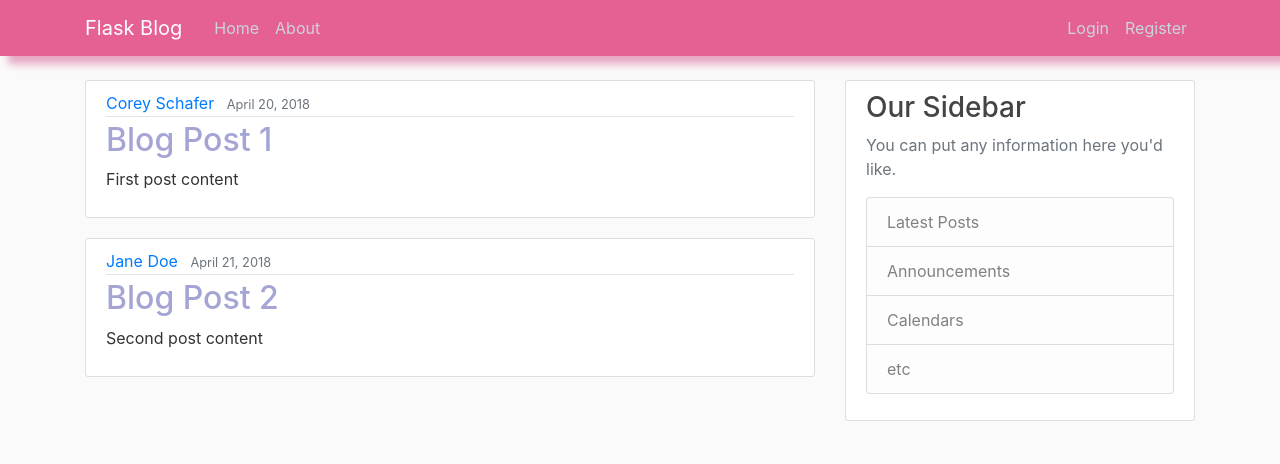
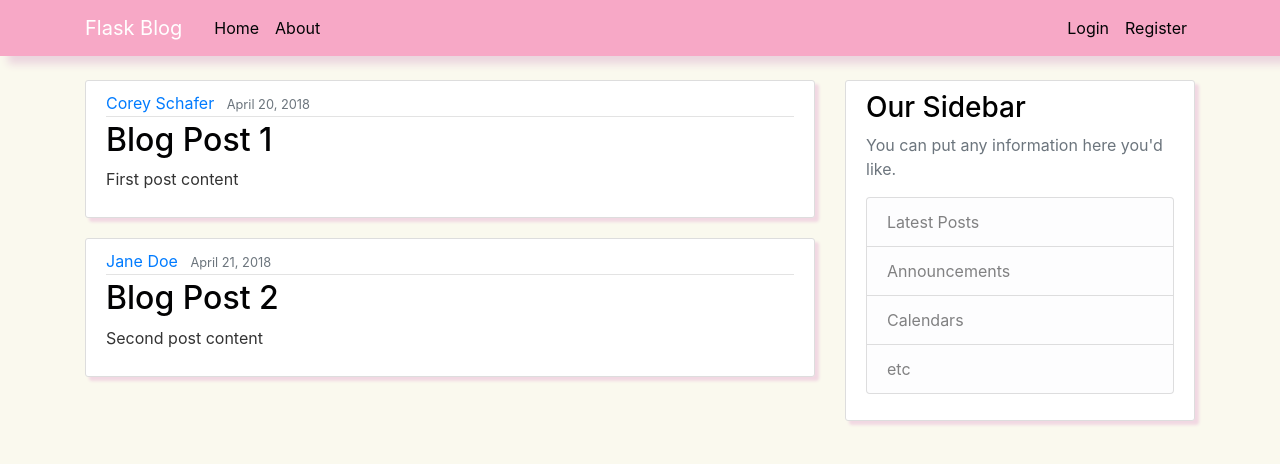
Before and after one commit to BilalMlym/flask_blog, a Flask app: page / in a window 1280 px wide. Shown: the top 464 px of the page. Run offline with Flask 2, Linux system fonts and the light colour scheme; some libraries are stand-ins or nearby versions.

Commit message:
processing 6th lesson

```diff
--- /dev/null
+++ b/App/routes.py
@@ -0,0 +1,58 @@
+from flask import render_template, url_for, flash, redirect
+from App import app, bcrypt, db
+from App.forms import RegistrationForm, LoginForm
+from App.models import User, Post
+
+
+
+posts = [
+    {
+        'author': 'Corey Schafer',
+        'title': 'Blog Post 1',
+        'content': 'First post content',
+        'date_posted': 'April 20, 2018'
+    },
+    {
+        'author': 'Jane Doe',
+        'title': 'Blog Post 2',
+        'content': 'Second post content',
+        'date_posted': 'April 21, 2018'
+    }
+]
+
+
+@app.route("/")
+@app.route("/home")
+def home():
+
+    return render_template('home.html', posts=posts)
+
+
+@app.route("/about")
+def about():
+    return render_template('about.html', title='About')
+
+
+@app.route("/register", methods=['GET', 'POST'])
+def register():
+    form = RegistrationForm()
+    if form.validate_on_submit():
+        hashed_password = bcrypt.generate_password_hash(form.password.data).decode('utf-8')
+        user = User(username=form.username.data, email=form.email.data, password=hashed_password)
+        db.session.add(user)
+        db.session.commit()
+        flash('Your Account Has Been Created! You are now able to login', 'success')
+        return redirect(url_for('login'))
+    return render_template('register.html', title='Register', form=form)
+
+
+@app.route("/login", methods=['GET', 'POST'])
+def login():
+    form = LoginForm()
+    if form.validate_on_submit():
+        if form.email.data == 'admin@blog.com' and form.password.data == 'password':
+            flash('You have been logged in!', 'success')
+            return redirect(url_for('home'))
+        else:
+            flash('Login Unsuccessful. Please check username and password', 'danger')
+    return render_template('login.html', title='Login', form=form)
--- a/static/main.css
+++ b/App/static/main.css
@@ -1,24 +1,25 @@
 body {
-  background: #fafafa;
+  background: rgb(250, 249, 238);
   color: #333333;
   margin-top: 5rem;
 }
 
 h1, h2, h3, h4, h5, h6 {
-  color: #444444;
+  color: #000000;
 }
 
 .bg-steel {
-  background-color: #e56093;
-  box-shadow: 8px 8px 8px #e6a5c1;
+  background-color: #f7a8c6;
+  box-shadow: 8px 8px 8px #ebd5de;
 }
 
 .site-header .navbar-nav .nav-link {
-  color: #cbd5db;
+  color: #020405;
 }
 
+
 .site-header .navbar-nav .nav-link:hover {
-  color: #ffffff;
+  color: #080606;
 }
 
 .site-header .navbar-nav .nav-link.active {
@@ -31,10 +32,11 @@ h1, h2, h3, h4, h5, h6 {
   border: 1px solid #dddddd;
   border-radius: 3px;
   margin-bottom: 20px;
+  box-shadow: 4px 4px 3px #f1d8e2;
 }
 
 .article-title {
-  color: #a4a5d4;
+  color: #020203;
 }
 
 a.article-title:hover {
--- a/templates/layout.html
+++ b/App/templates/layout.html
@@ -15,7 +15,7 @@
   {% if title %}
   <title>Flask Blog - {{ title }}</title>
   {% else %}
-  <title>Flask Blog</title>
+  <title class="title1">Flask Blog</title>
   {% endif %}
 </head>
 
--- a/app.py
+++ /dev/null
@@ -1,183 +0,0 @@
-# from datetime import datetime
-# from flask import Flask, render_template, url_for, flash, redirect
-# from flask_sqlalchemy import SQLAlchemy
-# from forms import RegistrationForm, LoginForm
-
-# app = Flask(__name__)
-# app.config['SQLALCHEMY_DATABASE_URI'] = 'sqlite:///site.db'
-# app.config['SECRET_KEY'] = '5791628bb0b13ce0c676dfde280ba245'
-# db = SQLAlchemy(app)
-
-
-# class User(db.Model):
-#     id = db.Column(db.Integer, primary_key=True)
-#     username = db.Column(db.String(20), unique=True, nullable=False)
-#     email = db.Column(db.String(120), unique=True, nullable=False)
-#     file_image = db.Column(
-#         db.String(20), default='default.jpg', nullable=False
-#     )
-#     password = db.Column(db.String(60), nullable=False)
-#     posts = db.relationship('Post', backref='author', lazy=True)
-
-#     def __repr__(self) -> str:
-#         return f"User('{self.username}','{self.email}')"
-
-
-# class Post(db.Model):
-#     id = db.Column(db.Integer, primary_key=True)
-#     title = db.Column(db.String(100), nullable=False)
-#     date_posted = db.Column(
-#         db.DateTime, nullable=False, default=datetime.utcnow)
-#     content = db.Column(db.Text, nullable=False)
-#     user_id = db.Column(db.Integer,db.ForeignKey('user.id', nullable=False))
-
-#     def __repr__(self) -> str:
-#         return f"Post('{self.title}','{self.date_posted}')"
-
-
-# posts = [
-#     {
-#         'author': 'Corey Schafer',
-#         'title': 'Blog Post 1',
-#         'content': 'First post content',
-#         'date_posted': 'April 20, 2018',
-#     },
-#     {
-#         'author': 'Jane Doe',
-#         'title': 'Blog Post 2',
-#         'content': 'Second post content',
-#         'date_posted': 'April 21, 2018',
-#     },
-# ]
-
-
-# @app.route("/")
-# @app.route("/home")
-# def home():
-#     return render_template('home.html', posts=posts)
-
-
-# @app.route("/about")
-# def about():
-#     return render_template('about.html', title='About')
-
-
-# @app.route("/register", methods=['GET', 'POST'])
-# def register():
-#     form = RegistrationForm()
-#     if form.validate_on_submit():
-#         flash(f'Account created for {form.username.data}!', 'success')
-#         return redirect(url_for('home'))
-#     return render_template('register.html', title='Register', form=form)
-
-
-# @app.route("/login", methods=['GET', 'POST'])
-# def login():
-#     form = LoginForm()
-#     if form.validate_on_submit():
-#         if (
-#             form.email.data == 'admin@blog.com'
-#             and form.password.data == 'password'
-#         ):
-#             flash('You have been logged in!', 'success')
-#             return redirect(url_for('home'))
-#         else:
-#             flash(
-#                 'Login Unsuccessful. Please check username and password',
-#                 'danger',
-#             )
-#     return render_template('login.html', title='Login', form=form)
-
-
-# if __name__ == '__main__':
-#     app.run(debug=True)
-
-
-
-
-
-from datetime import datetime
-from flask import Flask, render_template, url_for, flash, redirect
-from flask_sqlalchemy import SQLAlchemy
-from forms import RegistrationForm, LoginForm
-
-app = Flask(__name__)
-app.config['SQLALCHEMY_DATABASE_URI'] = 'sqlite:///site.db'
-app.config['SECRET_KEY'] = '5791628bb0b13ce0c676dfde280ba245'
-
-db = SQLAlchemy(app)
-
-
-class User(db.Model):
-    id = db.Column(db.Integer, primary_key=True)
-    username = db.Column(db.String(20), unique=True, nullable=False)
-    email = db.Column(db.String(120), unique=True, nullable=False)
-    image_file = db.Column(db.String(20), nullable=False, default='default.jpg')
-    password = db.Column(db.String(60), nullable=False)
-    posts = db.relationship('Post', backref='author', lazy=True)
-
-    def __repr__(self):
-        return f"User('{self.username}', '{self.email}', '{self.image_file}')"
-
-
-class Post(db.Model):
-    id = db.Column(db.Integer, primary_key=True)
-    title = db.Column(db.String(100), nullable=False)
-    date_posted = db.Column(db.DateTime, nullable=False, default=datetime.utcnow)
-    content = db.Column(db.Text, nullable=False)
-    user_id = db.Column(db.Integer, db.ForeignKey('user.id'), nullable=False)
-
-    def __repr__(self):
-        return f"Post('{self.title}', '{self.date_posted}')"
-
-
-posts = [
-    {
-        'author': 'Corey Schafer',
-        'title': 'Blog Post 1',
-        'content': 'First post content',
-        'date_posted': 'April 20, 2018'
-    },
-    {
-        'author': 'Jane Doe',
-        'title': 'Blog Post 2',
-        'content': 'Second post content',
-        'date_posted': 'April 21, 2018'
-    }
-]
-
-
-@app.route("/")
-@app.route("/home")
-def home():
-    return render_template('home.html', posts=posts)
-
-
-@app.route("/about")
-def about():
-    return render_template('about.html', title='About')
-
-
-@app.route("/register", methods=['GET', 'POST'])
-def register():
-    form = RegistrationForm()
-    if form.validate_on_submit():
-        flash(f'Account created for {form.username.data}!', 'success')
-        return redirect(url_for('home'))
-    return render_template('register.html', title='Register', form=form)
-
-
-@app.route("/login", methods=['GET', 'POST'])
-def login():
-    form = LoginForm()
-    if form.validate_on_submit():
-        if form.email.data == 'admin@blog.com' and form.password.data == 'password':
-            flash('You have been logged in!', 'success')
-            return redirect(url_for('home'))
-        else:
-            flash('Login Unsuccessful. Please check username and password', 'danger')
-    return render_template('login.html', title='Login', form=form)
-
-
-if __name__ == '__main__':
-    app.run(debug=True)
--- a/requirements.txt
+++ b/requirements.txt
@@ -1,3 +1,4 @@
 Flask-SQLAlchemy==2.5.1
 Flask-WTF==1.0.1
 email_validator
+datetime
--- /dev/null
+++ b/run.py
@@ -0,0 +1,7 @@
+
+
+from App import app
+
+
+if __name__ == '__main__':
+    app.run(debug=True)
```
Also changed, not shown: App/__init__.py (added, +12 -0 lines), App/forms.py (renamed from forms.py, +15 -1 lines), App/models.py (added, +26 -0 lines), App/site.db (added), App/templates/about.html (renamed from templates/about.html), App/templates/home.html (renamed from templates/home.html), App/templates/login.html (renamed from templates/login.html), App/templates/register.html (renamed from templates/register.html), models.py (deleted), site.db (deleted), 2 other files.
